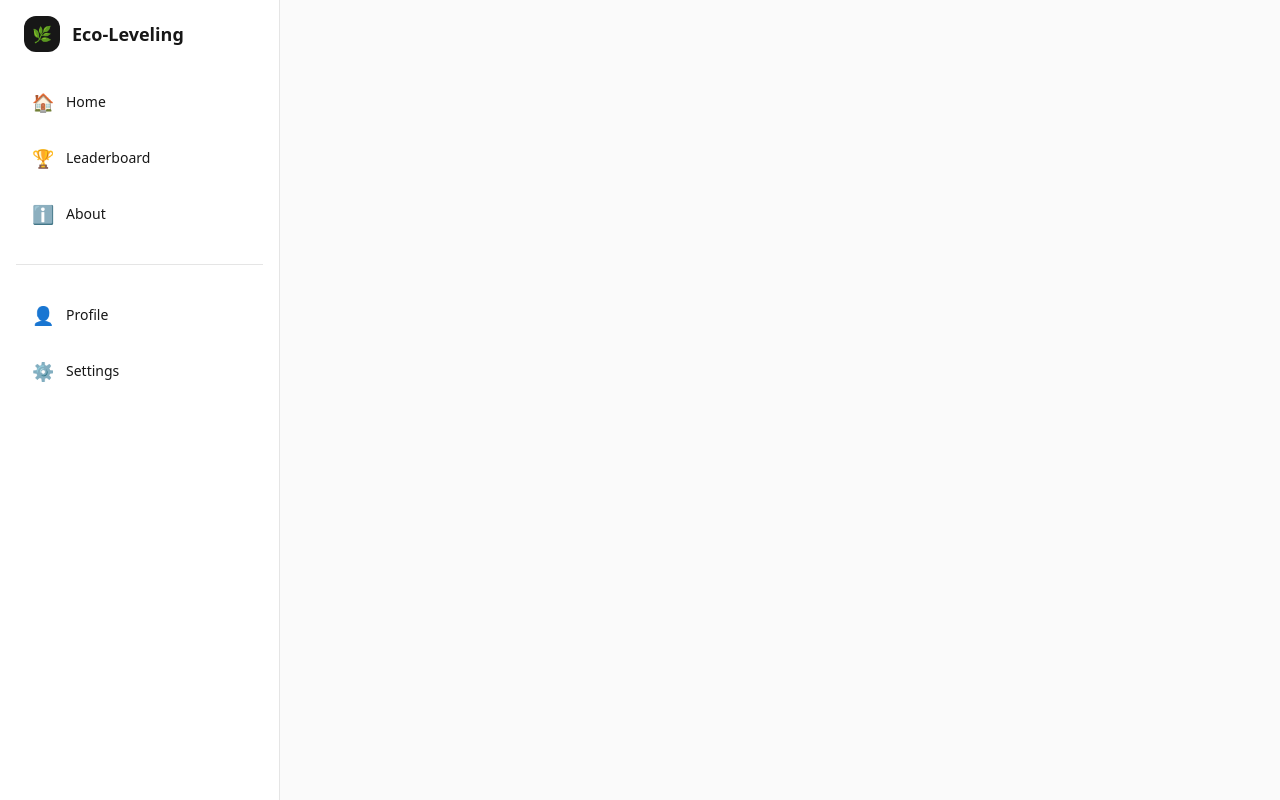
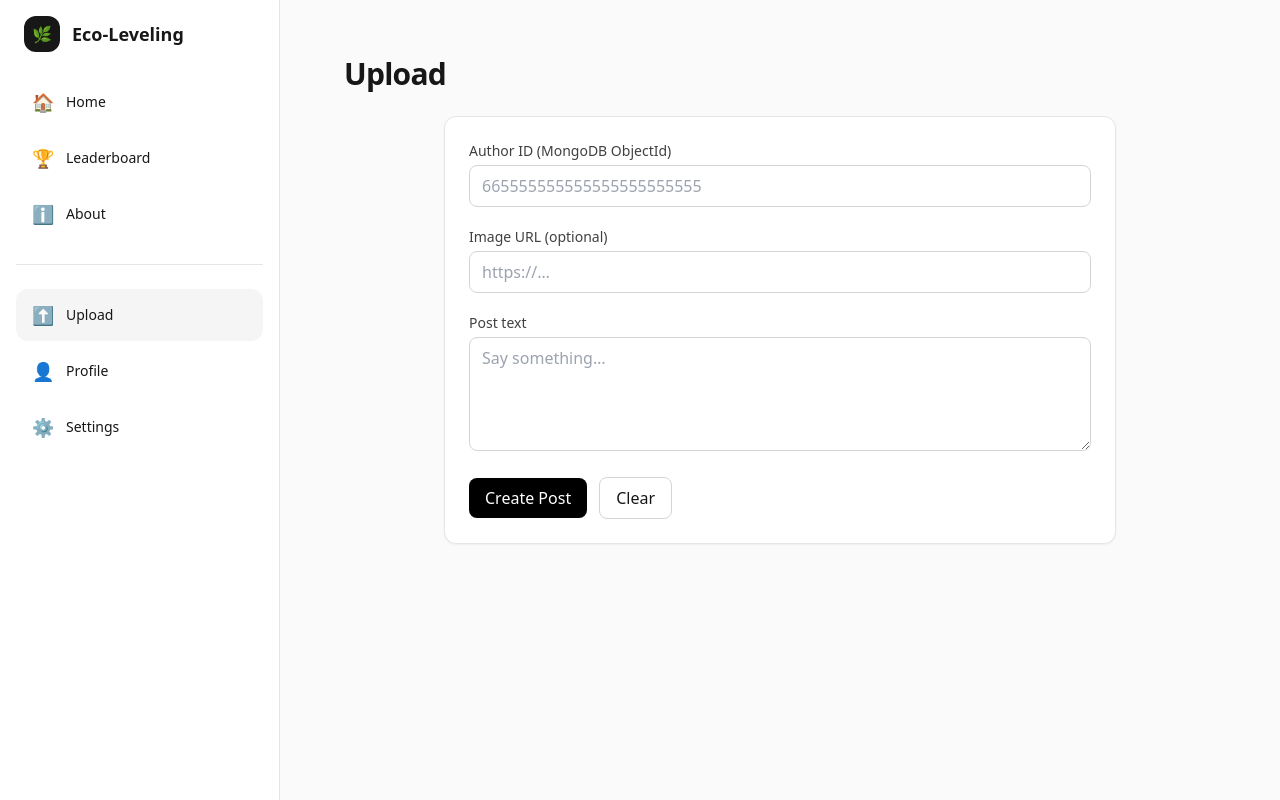
Before and after one commit to sk4rm/sjsu-cs160-project, a React (Vite) app in the folder frontend/: page /upload in a window 1280 px wide. Built offline with nearby package versions, Linux system fonts and the light colour scheme; no server answers.

Commit message:
made sidebar for upload and its functionalities (not perfect) but works

```diff
--- a/frontend/src/App.tsx
+++ b/frontend/src/App.tsx
@@ -6,8 +6,6 @@ import About from "./pages/About";
 import Settings from "./pages/Settings";
 import Upload from "./pages/Upload";
 
-// inside <Routes> …
-<Route path="/upload" element={<Upload />} />
 
 function SidebarLink({ to, icon, label }: { to: string; icon: string; label: string }) {
   return (
@@ -47,6 +45,7 @@ export default function App() {
           <div className="my-6 h-px bg-neutral-200" />
 
           <nav className="flex flex-col gap-1">
+            <SidebarLink to="/upload" icon="⬆️" label="Upload" />
             <SidebarLink to="/profile" icon="👤" label="Profile" />
             <SidebarLink to="/settings" icon="⚙️" label="Settings" />
           </nav>
@@ -60,6 +59,7 @@ export default function App() {
             <Route path="/about" element={<About />} />
             <Route path="/leaderboard" element={<Leaderboard />} />
             <Route path="/settings" element={<Settings />} />
+            <Route path="/upload" element={<Upload />} />
           </Routes>
         </main>
       </div>
--- /dev/null
+++ b/frontend/src/pages/Upload.tsx
@@ -0,0 +1,170 @@
+// frontend/src/pages/Upload.tsx
+import { useEffect, useState } from "react";
+
+function isHex24(s: string) {
+  return /^[a-fA-F0-9]{24}$/.test(s);
+}
+
+export default function Upload() {
+  const [authorId, setAuthorId] = useState("");
+  const [body, setBody] = useState("");
+  const [imageUrl, setImageUrl] = useState("");
+  const [submitting, setSubmitting] = useState(false);
+  const [error, setError] = useState<string | null>(null);
+  const [createdId, setCreatedId] = useState<string | null>(null);
+
+  // Try to pre-fill author from /api/auth/me (if logged in)
+  useEffect(() => {
+    (async () => {
+      try {
+        const res = await fetch("/api/auth/me", { credentials: "include" });
+        if (!res.ok) return;
+        const me = await res.json();
+        if (me?._id && isHex24(me._id)) setAuthorId(me._id);
+      } catch {
+        /* ignore */
+      }
+    })();
+  }, []);
+
+  async function onSubmit(e: React.FormEvent) {
+    e.preventDefault();
+    setError(null);
+    setCreatedId(null);
+
+    if (!isHex24(authorId)) {
+      setError("author_id must be a 24-hex MongoDB ObjectId string.");
+      return;
+    }
+    if (!body.trim()) {
+      setError("Post text is required.");
+      return;
+    }
+
+    setSubmitting(true);
+    try {
+      const res = await fetch("/api/posts", {
+        method: "POST",
+        headers: { "Content-Type": "application/json" },
+        credentials: "include",
+        body: JSON.stringify({
+          author_id: authorId,
+          image_url: imageUrl.trim() || undefined,
+          body: body.trim(),
+        }),
+      });
+
+      if (!res.ok) {
+        const t = await res.text().catch(() => "");
+        throw new Error(t || `Request failed (${res.status})`);
+      }
+
+      const json = await res.json(); // { acknowledged, insertedId } or { id }
+      const id = json?.insertedId || json?.id || null;
+      setCreatedId(id);
+      setBody("");
+      setImageUrl("");
+    } catch (err: any) {
+      setError(err?.message || "Failed to create post.");
+    } finally {
+      setSubmitting(false);
+    }
+  }
+
+  // -------------------- JSX (this was missing) --------------------
+  return (
+    <div className="p-6 md:p-8">
+      <h1 className="mb-6 text-3xl font-bold tracking-tight">Upload</h1>
+
+      <div className="mx-auto max-w-2xl rounded-xl border border-neutral-200 bg-white p-6 shadow-sm">
+        <form onSubmit={onSubmit} className="space-y-5">
+          <div>
+            <label className="mb-1 block text-sm font-medium text-neutral-700">
+              Author ID (MongoDB ObjectId)
+            </label>
+            <input
+              value={authorId}
+              onChange={(e) => setAuthorId(e.target.value)}
+              placeholder="665555555555555555555555"
+              className="w-full rounded-lg border border-neutral-300 px-3 py-2 outline-none focus:border-neutral-500"
+            />
+            {!authorId || isHex24(authorId) ? null : (
+              <p className="mt-1 text-sm text-red-600">
+                Must be a 24-hex ObjectId.
+              </p>
+            )}
+          </div>
+
+          <div>
+            <label className="mb-1 block text-sm font-medium text-neutral-700">
+              Image URL (optional)
+            </label>
+            <input
+              value={imageUrl}
+              onChange={(e) => setImageUrl(e.target.value)}
+              placeholder="https://…"
+              className="w-full rounded-lg border border-neutral-300 px-3 py-2 outline-none focus:border-neutral-500"
+            />
+            {imageUrl.trim() ? (
+              <div className="mt-3">
+                <img
+                  src={imageUrl}
+                  onError={(e) => {
+                    (e.target as HTMLImageElement).style.display = "none";
+                  }}
+                  className="max-h-64 rounded-lg border border-neutral-200 object-cover"
+                  alt="preview"
+                />
+              </div>
+            ) : null}
+          </div>
+
+          <div>
+            <label className="mb-1 block text-sm font-medium text-neutral-700">
+              Post text
+            </label>
+            <textarea
+              value={body}
+              onChange={(e) => setBody(e.target.value)}
+              rows={4}
+              placeholder="Say something…"
+              className="w-full rounded-lg border border-neutral-300 px-3 py-2 outline-none focus:border-neutral-500"
+            />
+          </div>
+
+          {error && (
+            <div className="rounded-lg border border-red-300 bg-red-50 px-3 py-2 text-sm text-red-700">
+              {error}
+            </div>
+          )}
+
+          {createdId && (
+            <div className="rounded-lg border border-green-300 bg-green-50 px-3 py-2 text-sm text-green-800">
+              Post created! ID: <code>{createdId}</code>. It will appear on Home.
+            </div>
+          )}
+
+          <div className="flex items-center gap-3">
+            <button
+              type="submit"
+              disabled={submitting}
+              className="rounded-lg bg-black px-4 py-2 text-white disabled:opacity-50"
+            >
+              {submitting ? "Creating…" : "Create Post"}
+            </button>
+            <button
+              type="button"
+              onClick={() => {
+                setBody("");
+                setImageUrl("");
+              }}
+              className="rounded-lg border border-neutral-300 bg-white px-4 py-2"
+            >
+              Clear
+            </button>
+          </div>
+        </form>
+      </div>
+    </div>
+  );
+}
```
